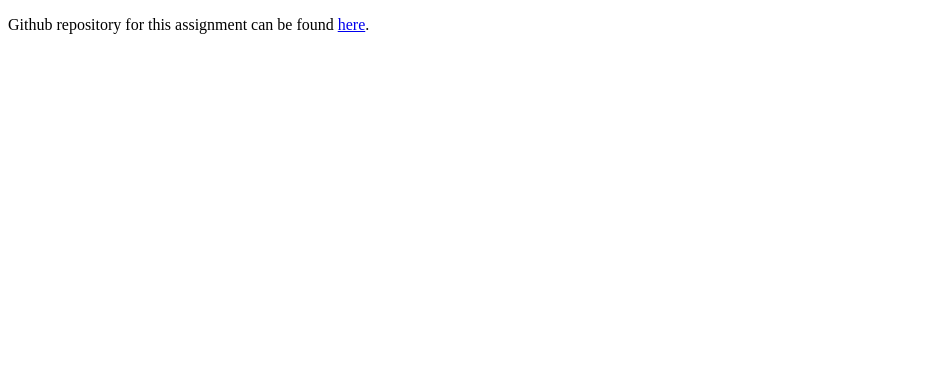
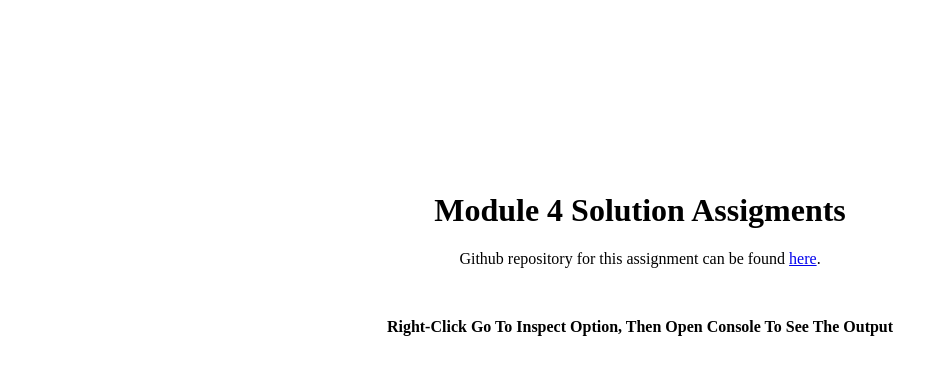
Before and after one commit to Ghazafar/mod2_solution, a plain HTML site: page index.html in a window 1280 px wide. Shown: the whole page, without its empty margins (0-948 px from the left). Drawn offline with Linux system fonts and the light colour scheme.

Commit message:
Update index.html

```diff
--- a/index.html
+++ b/index.html
@@ -7,11 +7,15 @@
     <title>Coursera Assigments</title>
 </head>
 <body>
-    <div class="col-lg-12 col-md-12 col-sm-12">
+    <div style="text-align: center; margin-top: 12rem;" class="col-lg-12 col-md-12 col-sm-12;">
+        <h1>Module 4 Solution Assigments</h1>
         <p>Github repository for this assignment can be found
             <a href="https://github.com/Ghazafar/module4-solution" target="_blank">here</a>.
         </p>
+        <br>
+        <p style="font-weight: 700;">
+            Right-Click Go To Inspect Option, Then Open Console To See The Output
+        </p>
     </div>
-
 </body>
 </html>
```
